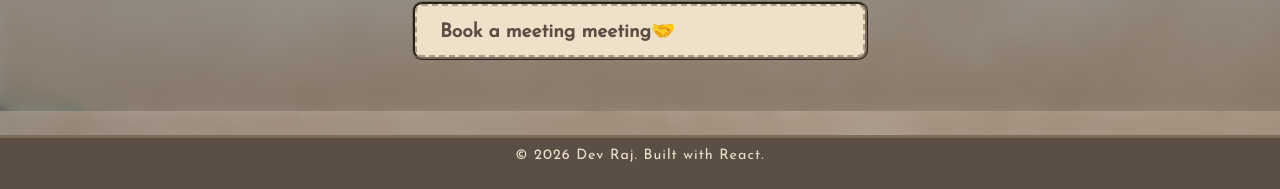
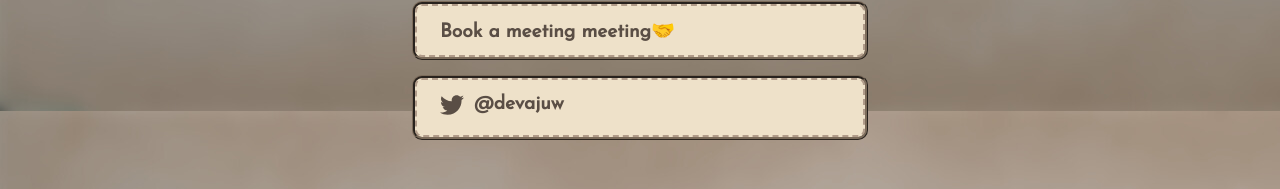
Before and after one commit to devajuw/portfolio, a React (Vite) app: page / in a window 1280 px wide. Shown: the part 3732-3921 px from the top of the page. Built offline with nearby package versions, Linux system fonts and the light colour scheme; no server answers.

Commit message:
feat: add Twitter link to contact section

```diff
--- a/src/components/Contact.jsx
+++ b/src/components/Contact.jsx
@@ -3,7 +3,7 @@ import { motion as Motion } from "framer-motion";
 import "../css/Contact.css";
 import { flipUp, inViewMotionProps } from "../motion/animations";
 import { MdEmail } from "react-icons/md";
-import { FaLinkedin } from "react-icons/fa";
+import { FaLinkedin,FaTwitter} from "react-icons/fa";
 
 function Contact() {
   return (
@@ -37,6 +37,18 @@ function Contact() {
                 Book a meeting meeting🤝
               </a>
             </li>
+
+            <li>
+              <a
+                href="https://twitter.com/devajuw"
+                target="_blank"
+                rel="noopener noreferrer"
+                className="contact-link"
+              >
+                <FaTwitter className="contact-icon" /> @devajuw
+              </a>
+            </li>
+
           </ul>
         </div>
       </Motion.div>
```
